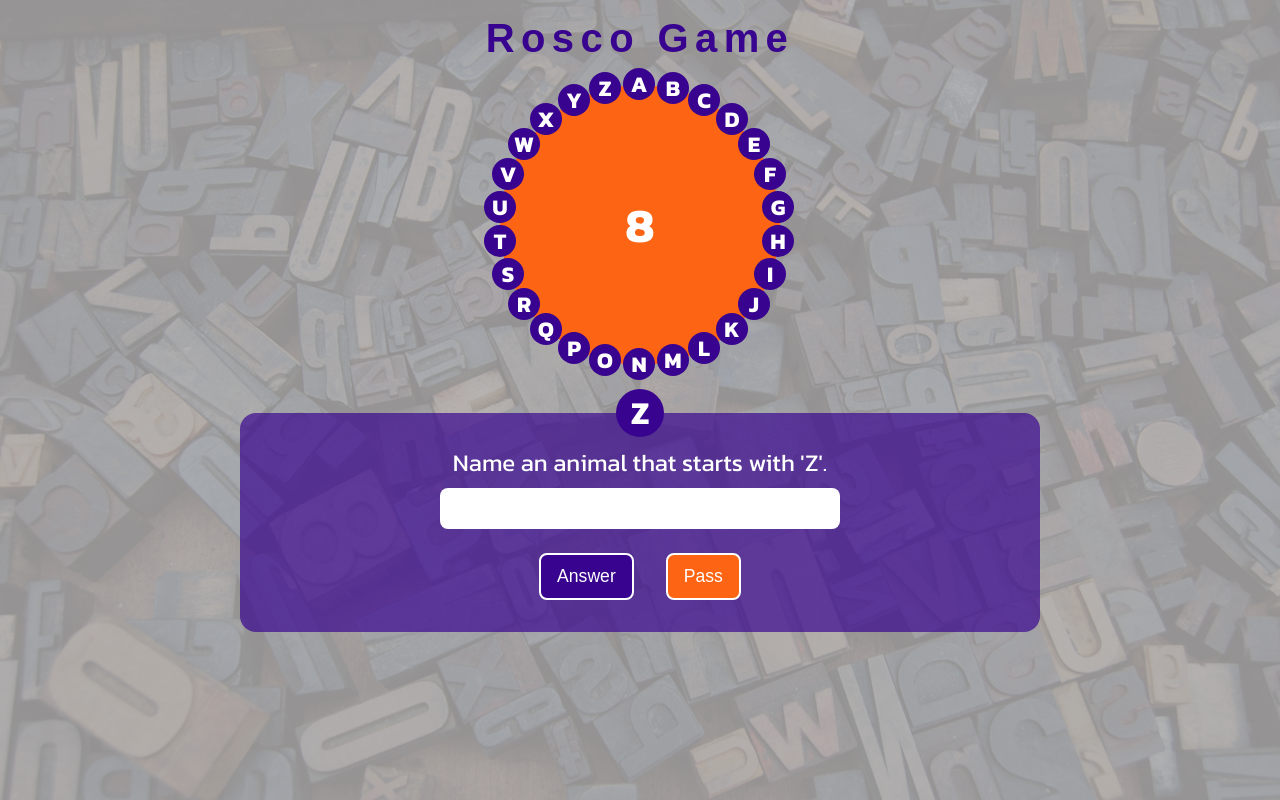
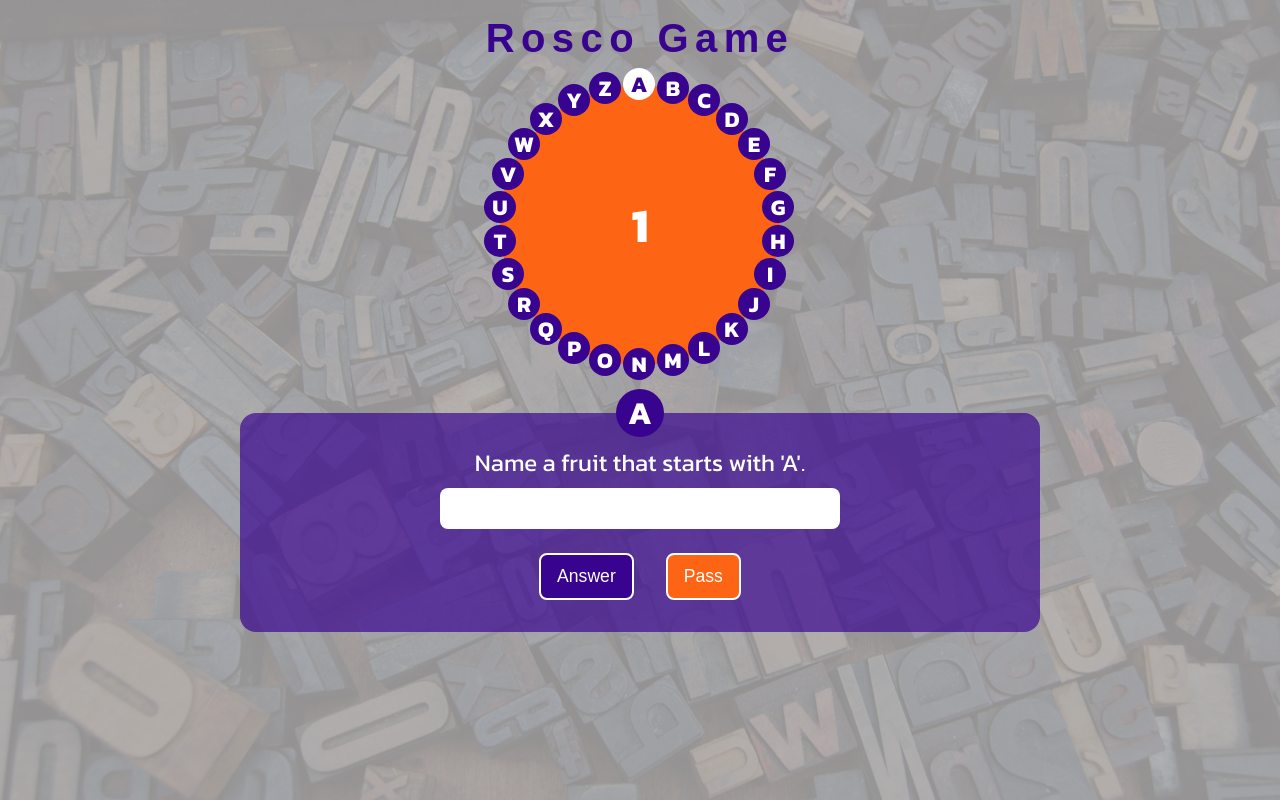
Before and after one commit to Enrique1311/Rosco-Game-Javascripr, a plain HTML site: page index.html in a window 1280 px wide. Both pictures are taken after a click on the button "START GAME". Drawn offline with Linux system fonts and the light colour scheme; a web font is replaced by a local one.

Commit message:
Working...

```diff
--- a/game_db/questions.json
+++ b/game_db/questions.json
@@ -4,7 +4,7 @@
 			"id": "A",
 			"question": "Name a fruit that starts with 'A'.",
 			"answer": "Apple",
-			"answered": "false"
+			"answered": "0"
 		},
 		{
 			"id": "B",
--- a/main.js
+++ b/main.js
@@ -1,13 +1,33 @@
 const d = document;
 const questionsAmount = 26;
+let currentQuestion = -1;
 
+const questionsState = new Array(questionsAmount).fill(0);
+
+// Download questions ****************************************************************
+
+// function getQuestions() {
+// 	fetch("game_db/questions.json")
+// 		.then((res) => (res.ok ? res.json() : Promise.reject(res)))
+// 		.then((res) => {
+// 			let data = res.questions;
+// 			return data;
+// 		})
+// 		.catch((err) => {
+// 			let message = err.statusText || "Ocurrió un error";
+// 		});
+// 	return data;
+// }
+// getQuestions();
+
+function createRosco() {
 	const $gameCircle = d.querySelector(".game-circle");
 
 	for (let i = 1; i <= questionsAmount; i++) {
 		const $letterContainer = d.createElement("div");
-	$letterContainer.classList.add("letter-container");
+		$letterContainer.classList.add("rosco-letter-container");
 		$letterContainer.textContent = String.fromCharCode(i + 96);
-	$letterContainer.id = String.fromCharCode(i + 96);
+		$letterContainer.id = String.fromCharCode(i + 96).toUpperCase;
 		$gameCircle.appendChild($letterContainer);
 
 		const angle = ((i - 1) / questionsAmount) * Math.PI * 2 - Math.PI / 2;
@@ -17,22 +37,32 @@ for (let i = 1; i <= questionsAmount; i++) {
 		$letterContainer.style.left = `${x}px`;
 		$letterContainer.style.top = `${y}px`;
 	}
+}
 
 // Start Screen ************************************************
 
-function startBtn() {
+function startBtn(data) {
 	const $startScreen = d.querySelector(".start-screen");
 	const $gameScreen = d.querySelector(".game-screen");
+
+	d.addEventListener("click", (e) => {
+		if (e.target.matches(".start-btn") || e.target.matches(".start-btn i")) {
+			$startScreen.style.display = "none";
+			$gameScreen.style.display = "block";
+			createRosco();
+			writeQuestions();
+			startTimer();
+		}
+	});
+}
+startBtn();
+
+// Game timer ************************************************
+
+function startTimer() {
+	const gameTime = 3;
 	const $timer = d.querySelector(".timer");
 
-	const gameTime = 10;
-	// let currentQuestion = -1;
-	// let questionsState = [
-	// 	0, 0, 0, 0, 0, 0, 0, 0, 0, 0, 0, 0, 0, 0, 0, 0, 0, 0, 0, 0, 0, 0, 0, 0, 0,
-	// 	0,
-	// ];
-
-	const startGame = () => {
 	let timeLeft = gameTime;
 	let countdown = setInterval(() => {
 		timeLeft--;
@@ -40,63 +70,104 @@ function startBtn() {
 
 		if (timeLeft === 0) {
 			clearInterval(countdown);
+			setTimeout(() => {
+				alert("Game over!");
+			}, 1000);
 		}
 	}, 1000);
-	};
+}
 
-	const downloadQuestions = () => {
+// Write questions ****************************************************************
+
+function writeQuestions() {
 	const $currentAnswerLetter = d.querySelector(".current-answer-letter"),
-			$currentQuestion = d.querySelector(".current-question");
+		$currentQuestion = d.querySelector(".current-question"),
+		$roscoLetterContainer = d.querySelector(".rosco-letter-container");
 
 	fetch("game_db/questions.json")
 		.then((res) => (res.ok ? res.json() : Promise.reject(res)))
 		.then((res) => {
 			let data = res.questions;
-				data.forEach((el, index) => {
-					if (index <= data.length) {
-						if (el.answered === "false") {
-							$currentAnswerLetter.textContent = el.id;
-							$currentQuestion.textContent = el.question;
-						} else {
+
+			currentQuestion++;
+
+			if (currentQuestion >= questionsAmount) {
+				currentQuestion = 0;
+			}
+
+			if (questionsState.indexOf(0) >= 0) {
+				while (questionsState[currentQuestion] === 1) {
+					currentQuestion++;
+					if (currentQuestion >= questionsAmount) {
+						currentQuestion = 0;
 					}
 				}
-				});
+				$currentAnswerLetter.textContent = data[currentQuestion].id;
+				$currentQuestion.textContent = data[currentQuestion].question;
+
+				let letter = data[currentQuestion].id;
+				$roscoLetterContainer.classList.add("active-letter");
+			} else {
+				clearInterval(countdown);
+			}
 		})
 		.catch((err) => {
 			let message = err.statusText || "Ocurrió un error";
 		});
+}
 
-		// currentQuestion++;
+// Update questions ****************************************************************
 
-		// if (currentQuestion > questionsAmount) {
-		// 	currentQuestion = 0;
+function getQuestions() {
+	fetch("game_db/questions.json")
+		.then((res) => (res.ok ? res.json() : Promise.reject(res)))
+		.then((res) => {
+			let data = res.questions;
+			return data;
+		})
+		.catch((err) => {
+			let message = err.statusText || "Ocurrió un error";
+		});
+}
+
+// function getQuestions() {
+// 	const $currentAnswerLetter = d.querySelector(".current-answer-letter"),
+// 		$currentQuestion = d.querySelector(".current-question");
+
+// 	fetch("game_db/questions.json")
+// 		.then((res) => (res.ok ? res.json() : Promise.reject(res)))
+// 		.then((res) => {
+// 			let data = res.questions;
+// 			data.forEach((el, index) => {
+// 				if (index <= data.length && el.answered === "false") {
+// 					$currentAnswerLetter.textContent = el.id;
+// 					$currentQuestion.textContent = el.question;
+// 					getAnswer();
+// 				}
+// 			});
+// 		})
+// 		.catch((err) => {
+// 			let message = err.statusText || "Ocurrió un error";
+// 		});
 // }
 
-		// if (questionsState.indexOf(0) >= 0) {
-		// 	while (questionsState[currentQuestion] == 1) {
-		// 		currentQuestion++;
-		// 		if (currentQuestion >= questionsAmount) {
-		// 			currentQuestion = 0;
+// function getAnswer(el) {
+// 	let $answer = d.querySelector(".answer");
+// 	$answer.addEventListener("keyup", (e) => {
+// 		if (e.keyCode === 13) {
+// 			if ($answer.value == "") {
+// 				alert("Please enter an answer!");
+// 				return;
+// 			}
+// 			let answerText = $answer.value.toUpperCase();
+// 			console.log(el);
+// 			if (answerText === el.answer.toUpperCase()) {
+// 				alert("Correct answer!");
+// 				return;
+// 			} else {
+// 				alert("Wrong answer!");
+// 				return;
+// 			}
 // 		}
-		// 	}
-
-		// 	$currentAnswerLetter.textContent = data[currentQuestion].id;
-		// 	$currentQuestion.textContent = data[currentQuestion].question;
-		// 	let letter = data[currentQuestion].id;
-		// 	d.getElementById(letter).classList.add("current-question");
-		// } else {
-		// 	clearInterval(countdown);
-		// 	// showResults()
+// 	});
 // }
-	};
-
-	d.addEventListener("click", (e) => {
-		if (e.target.matches(".start-btn") || e.target.matches(".start-btn i")) {
-			$startScreen.style.display = "none";
-			$gameScreen.style.display = "block";
-			startGame();
-			downloadQuestions();
-		}
-	});
-}
-startBtn();
--- a/style.css
+++ b/style.css
@@ -121,7 +121,7 @@ button:hover {
 	font-weight: bold;
 }
 
-.letter-container {
+.rosco-letter-container {
 	position: absolute;
 	bottom: 0;
 	width: 2rem;
@@ -134,6 +134,12 @@ button:hover {
 	display: flex;
 	justify-content: center;
 	align-items: center;
+}
+
+.active-letter {
+	background-color: var(--white-color);
+	color: var(--primary-color);
+	z-index: 10;
 }
 
 .question-container {
```
Lines whose indentation alone changed are shown as unchanged.
